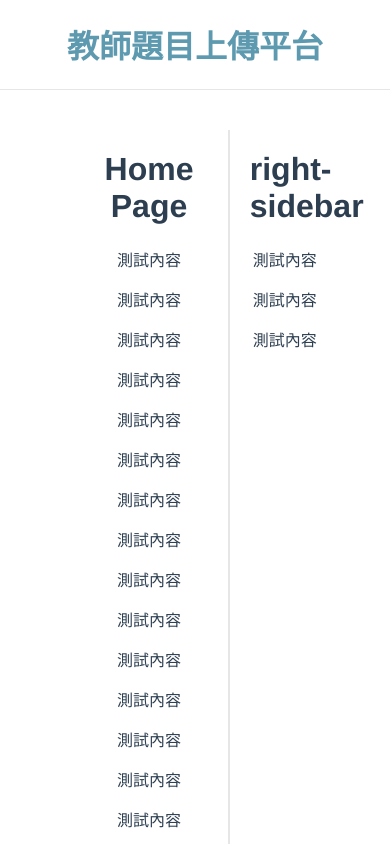
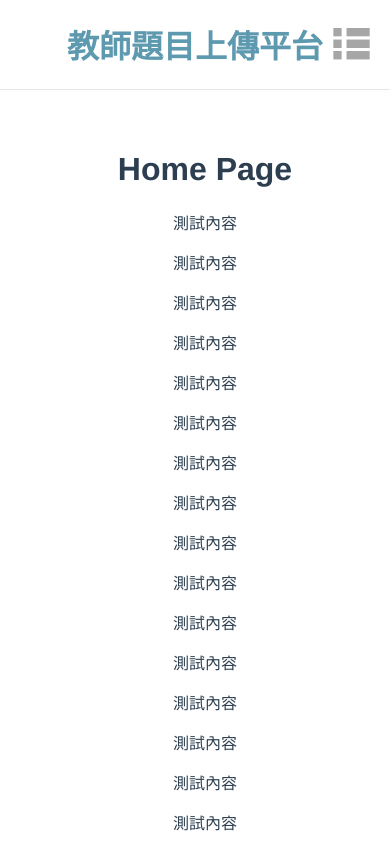
Before and after one commit to k12edu/teacher.k12edu.uk, a Vue app: page / in a window 390 px wide. Shown: the top 844 px of the page. Built offline with nearby package versions, Linux system fonts and the light colour scheme.

Commit message:
add choice-list

```diff
--- /dev/null
+++ b/src/components/ChoiceList.vue
@@ -0,0 +1,33 @@
+<template>
+    <div id="choice-list">
+      <img :src="require('@/assets/choice_list_icon.png')" alt="選單" class="choice-list-icon">
+    </div>
+  </template>
+
+  <script>
+  export default {
+    name: 'MainHeader',
+    components:{
+    },
+    data(){
+      return {}
+    },
+    props: {}
+  }
+  </script>
+
+  <!-- Add "scoped" attribute to limit CSS to this component only -->
+  <style scoped>
+  #choice-list {
+    position: absolute;
+    top:20%;
+    right:3%;
+    height: 60%;
+    width: auto;
+  }
+  .choice-list-icon{
+    height:100%;
+    width: 100%;
+    opacity: 0.35;
+  }
+  </style>
--- a/src/components/Header.vue
+++ b/src/components/Header.vue
@@ -2,15 +2,18 @@
     <div id="header">
       <RouterLink :to="{name:'MainPage'}"><div><h1>教師題目上傳平台</h1></div></RouterLink>
       <Nav class="Nav"></Nav>
+      <ChoiceList id="choice-list"></ChoiceList>
     </div>
   </template>
 
   <script>
   import Nav from "./Nav.vue"
+  import ChoiceList from "./ChoiceList.vue";
   export default {
     name: 'MainHeader',
     components:{
       Nav,
+      ChoiceList,
     },
     data(){
       return {}
@@ -23,6 +26,8 @@
   <style scoped>
   #header {
     display: flex;
+    position: relative;
+    overflow: hidden;
     justify-content: space-around;
   }
   h1 {
@@ -31,9 +36,15 @@
   a {
     text-decoration: none;
   }
+  #choice-list{
+    display: none;
+  }
   @media (max-width: 1050px){
     .Nav{
       display: none;
     }
+    #choice-list{
+      display: block;
+    }
   }
   </style>
--- a/src/components/MainBody.vue
+++ b/src/components/MainBody.vue
@@ -1,18 +1,15 @@
 <template>
     <div id="main-body">
         <Body id="body" :Title="bodyTitle"></Body>
-        <RightSidebar id="right-sidebar"></RightSidebar>
     </div>
   </template>
 
   <script>
   import Body from "./Body.vue"
-  import RightSidebar from "./RightSidebar.vue"
   export default {
     name: 'MainBody',
     components:{
-      Body,
-      RightSidebar
+      Body
     },
     data(){
       return {
@@ -38,11 +35,6 @@
 
     margin: 20px;
     margin-right: 0px;
-    border-right: 2px solid rgba(128, 128, 128, 0.2);
-    width: 45%;
+    width: 65%;
     }
-  #right-sidebar {
-    margin: 20px;
-    width: 20%;
-  }
   </style>
--- a/src/components/Nav.vue
+++ b/src/components/Nav.vue
@@ -13,7 +13,6 @@
 
   <script>
 import LoginButton from './LoginButton.vue';
-
   export default {
     name: 'MainNav',
     components:{
@@ -69,4 +68,5 @@ import LoginButton from './LoginButton.vue';
   a {
     color: #42b983;
   }
+
   </style>
```
Also changed, not shown: src/assets/choice_list_icon.png (added).
